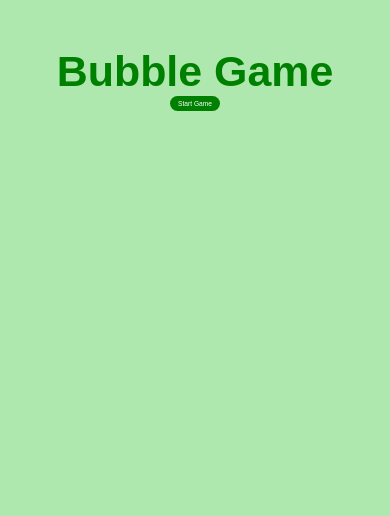
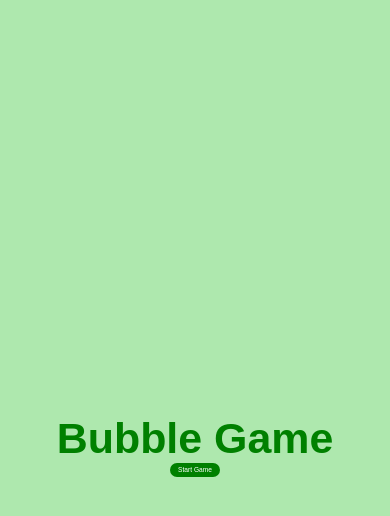
Before and after one commit to khateganesh/Bubble-Game, a plain HTML site: page index.html in a window 390 px wide. Drawn offline with Linux system fonts and the light colour scheme.

Commit message:
Update main.css

```diff
--- a/main.css
+++ b/main.css
@@ -37,3 +37,10 @@ html, body{
 #heading a:hover{
     transform: scale(1.1);
 }
+@media (max-width:600px) {
+    #main{
+        display: flex;
+        align-items: center;
+        justify-content: center;
+    }
+}
```
